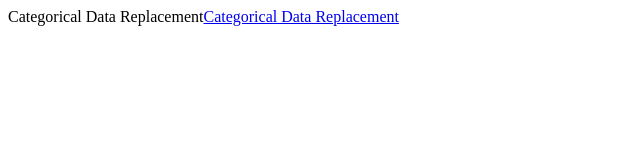
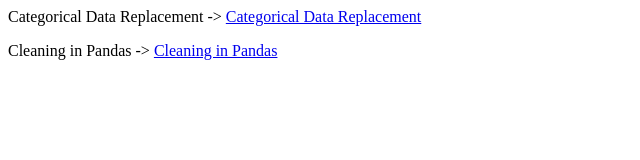
Before and after one commit to Rhytech/DataAnalysisLibraries, a plain HTML site: page index.html in a window 1280 px wide. Shown: the whole page, without its empty margins (0-640 px from the left). Drawn offline with Linux system fonts and the light colour scheme.

Commit message:
Update index.html
Signed-off-by: rhythm <rhythmpangotra2017@gmail.com>

```diff
--- a/index.html
+++ b/index.html
@@ -1,2 +1,4 @@
 
-<p>Categorical Data Replacement<a href = "CategoricalDataReplacement.html">Categorical Data Replacement</a></p>
+<p>Categorical Data Replacement -> <a href = "CategoricalDataReplacement.html">Categorical Data Replacement</a></p>
+
+<p>Cleaning in Pandas -> <a href = "Cleaning in Pandas.html">Cleaning in Pandas</a></p>
```
